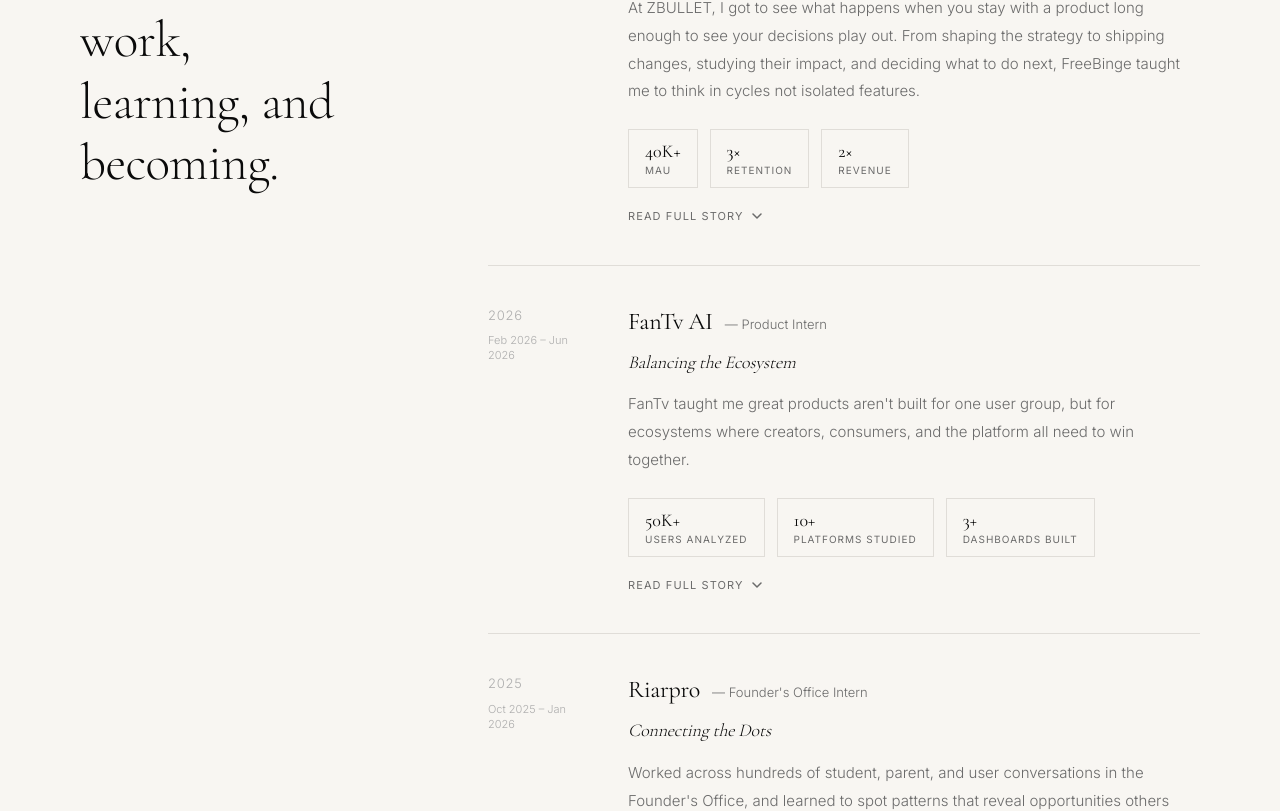
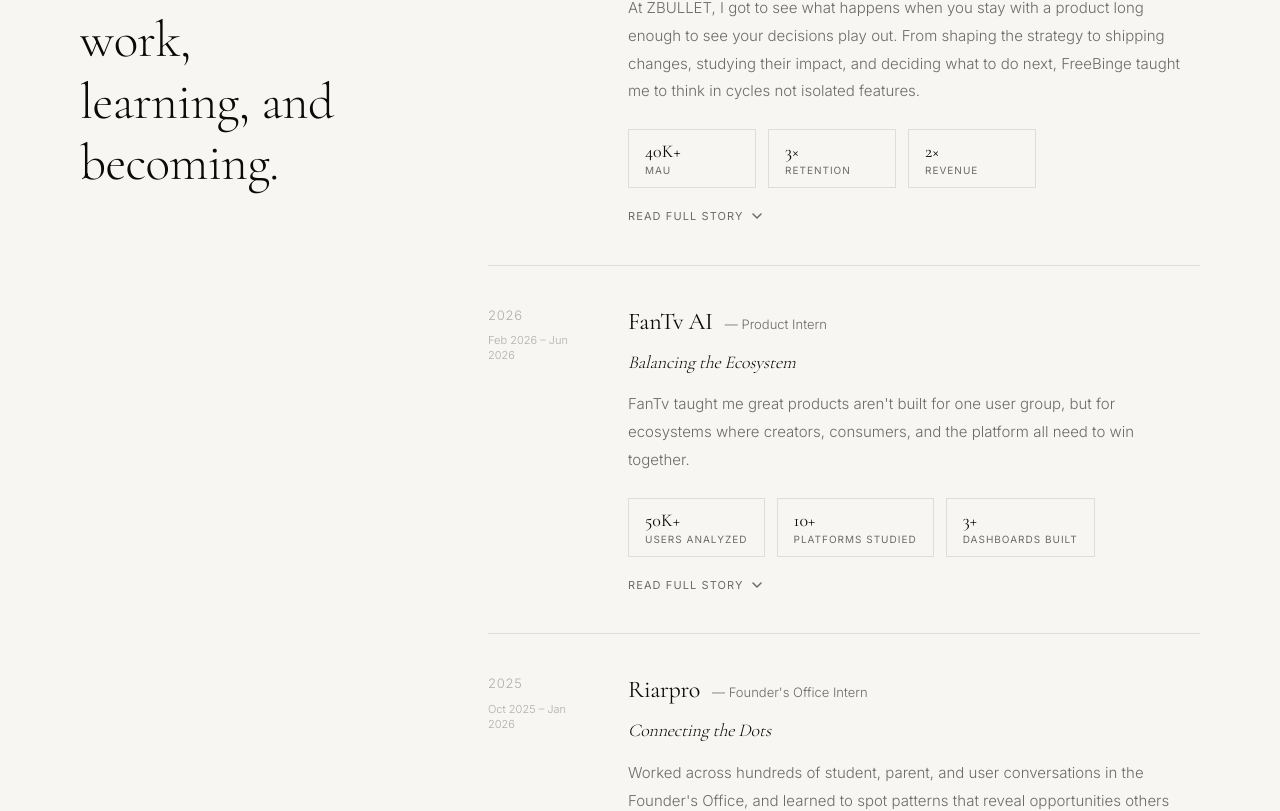
Before and after one commit to khilesh2507/khilesh-portfolio, a Next.js app: page / in a window 1280 px wide. Shown: the part 2891-3702 px from the top of the page. Built offline with nearby package versions, Linux system fonts and the light colour scheme.

Commit message:
Give stat chips a consistent minimum width

```diff
--- a/components/sections/Journey.tsx
+++ b/components/sections/Journey.tsx
@@ -23,7 +23,7 @@
 
 function StatChip({ value, label }: Stat) {
   return (
-    <div className="border border-divider px-4 py-3 flex-shrink-0">
+    <div className="border border-divider px-4 py-3 flex-shrink-0 min-w-[128px]">
       <p
         className="font-serif text-ink text-[18px] leading-none mb-[5px]"
         style={{ fontWeight: 400 }}
```
